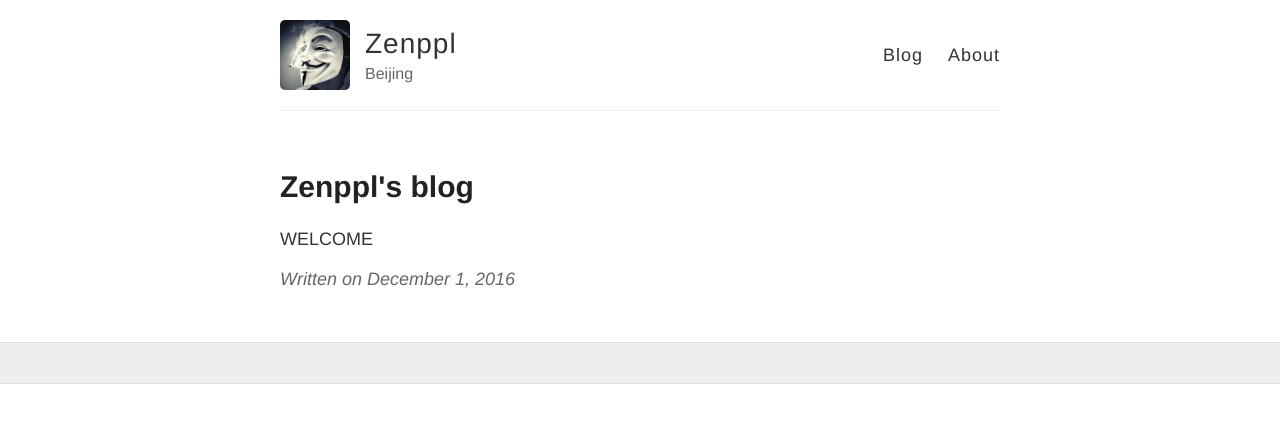
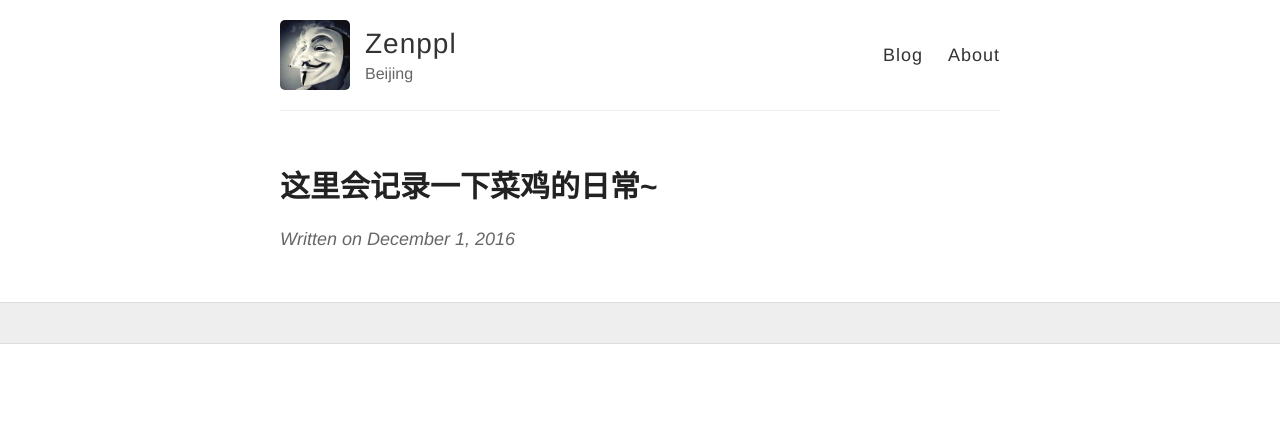
Before and after one commit to zenppl/zenppl.github.io, a Jekyll site: the page built from _posts/2016-12-1-Welcome.md, in a window 1280 px wide. Shown: the top 423 px of the page. Built offline with Jekyll 4.4.1, drawn with Linux system fonts in a browser that asks for light colours.

Commit message:
Update 2016-12-1-Welcome.md

```diff
--- a/_posts/2016-12-1-Welcome.md
+++ b/_posts/2016-12-1-Welcome.md
@@ -1,6 +1,4 @@
 ---
 layout: post
-title: Zenppl's blog
+title: 这里会记录一下菜鸡的日常~
 ---
-
-WELCOME
```
